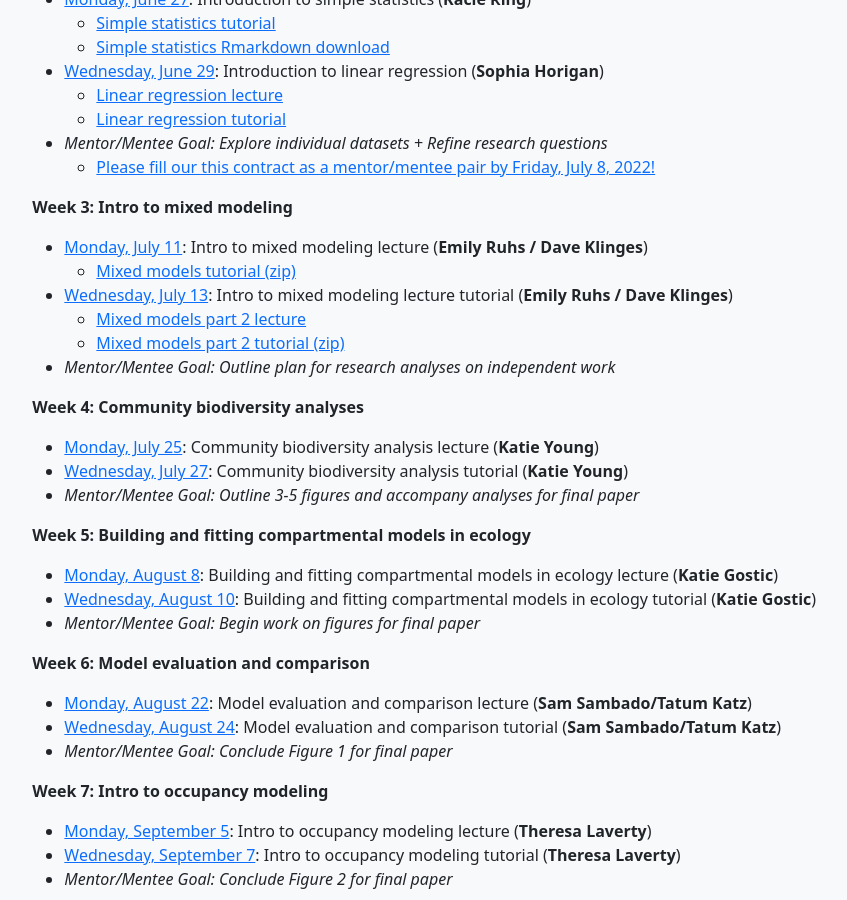
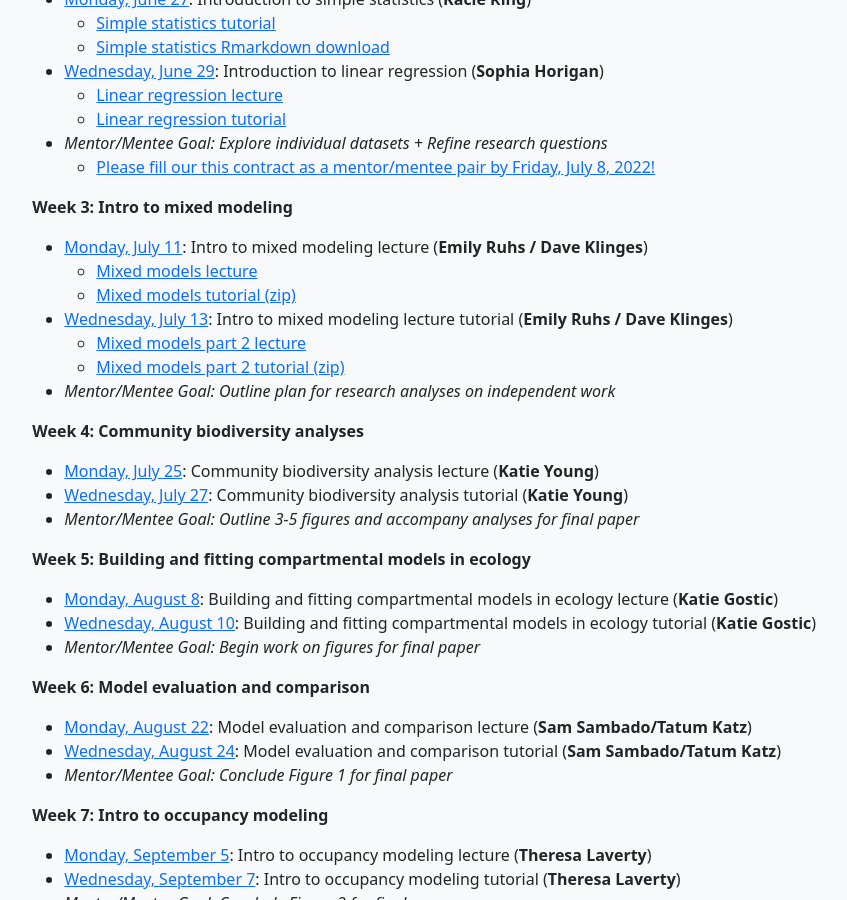
Before and after one commit to brooklabteam/coding4conservation, a Jekyll site: the page built from syllabus.md, in a window 1280 px wide and 900 px high, scrolled down 517 px. Shown: the whole window, without its empty margins (213-1060 px from the left). Built offline with Jekyll 4.4.1, drawn with Linux system fonts in a browser that asks for light colours.

Commit message:
Update syllabus.md

```diff
--- a/syllabus.md
+++ b/syllabus.md
@@ -28,6 +28,7 @@
 
 **Week 3: Intro to mixed modeling**
 * [Monday, July 11](https://uchicago.zoom.us/j/99896661366?pwd=UkFCeWwzMC81enZkNUZUbDk4dThHZz09): Intro to mixed modeling lecture (**Emily Ruhs / Dave Klinges**)
+  * [Mixed models lecture](/assets/lectures/C4C-Mixed-Models.pdf)
   * [Mixed models tutorial (zip)](/assets/tutorials/C4C-Mixed-Models.zip)
 * [Wednesday, July 13](https://uchicago.zoom.us/j/99896661366?pwd=UkFCeWwzMC81enZkNUZUbDk4dThHZz09): Intro to mixed modeling lecture tutorial (**Emily Ruhs / Dave Klinges**)
   * [Mixed models part 2 lecture](/assets/lectures/C4C-Mixed-Models-GLMM.pdf)
```
